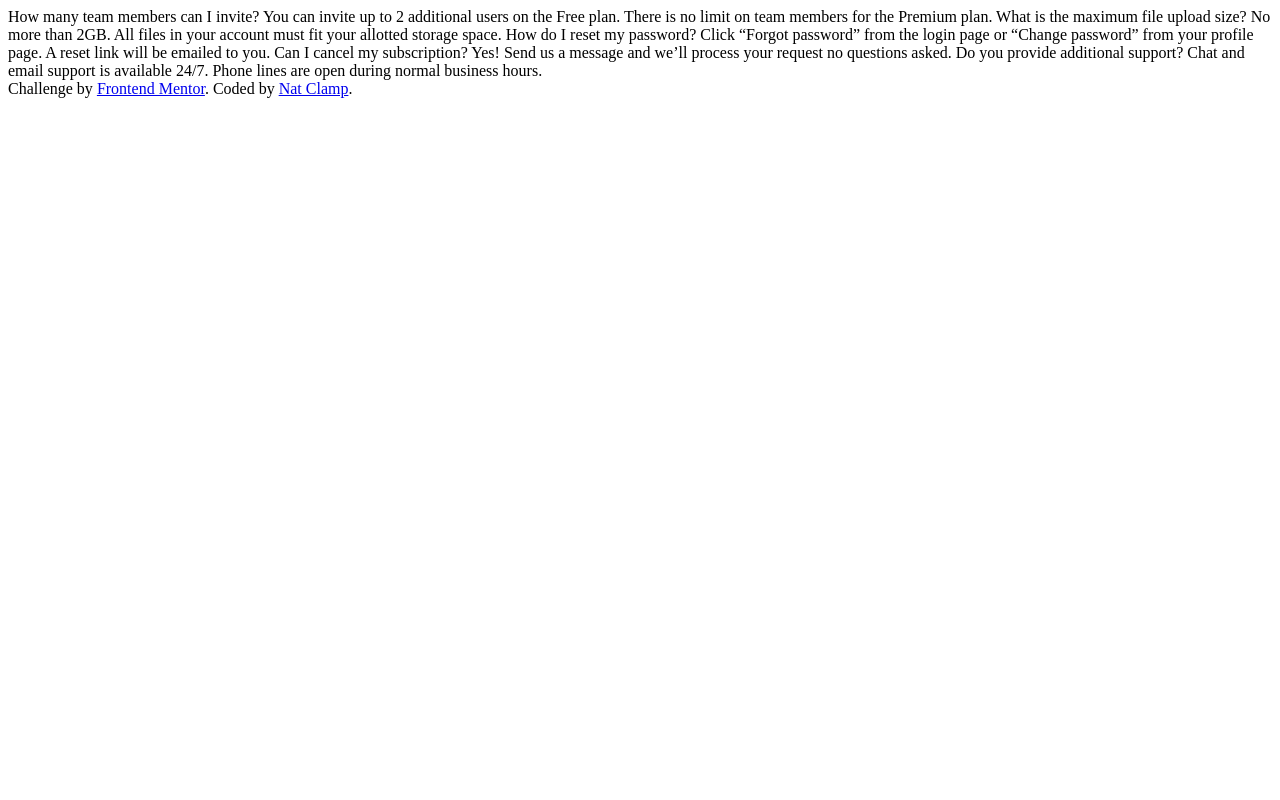
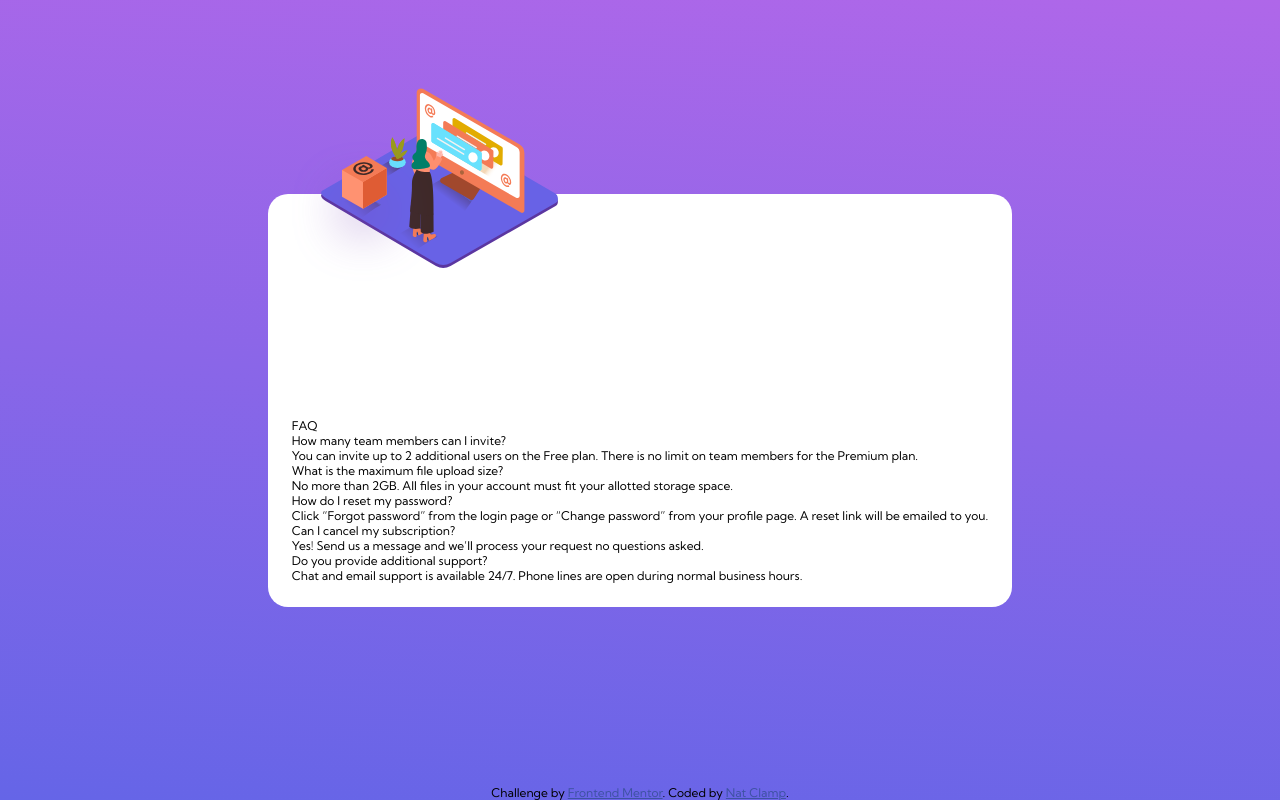
Before and after one commit to NatClamp/frontend-mentor-faq-accordian, a website: page index.html in a window 1280 px wide. Drawn offline with Linux system fonts and the light colour scheme.

Commit message:
some basics

```diff
--- a/index.html
+++ b/index.html
@@ -6,30 +6,75 @@
 
   <link rel="icon" type="image/png" sizes="32x32" href="./images/favicon-32x32.png">
   <link rel="preconnect" href="https://fonts.gstatic.com">
+  <link href="css/index.css" rel="stylesheet">
   <link href="https://fonts.googleapis.com/css2?family=Kumbh+Sans:wght@400;700&display=swap" rel="stylesheet">
   <title>Frontend Mentor | FAQ Accordion Card</title>
 </head>
 <body>
-  How many team members can I invite?
-  You can invite up to 2 additional users on the Free plan. There is no limit on
-  team members for the Premium plan.
+  <main class="card">
+    <section class="card__left">
+      <div class="img-container">
+        <img class="main-img--mobile" src="images/illustration-woman-online-mobile.svg" alt="">
+      </div>
+      <!-- <div class="img-container">
+        <img class="main-img--desktop" src="images/illustration-woman-online-desktop.svg" alt="">
+      </div> -->
 
-  What is the maximum file upload size?
-  No more than 2GB. All files in your account must fit your allotted storage space.
+    </section>
+    <section class="card__right">
+      <h1>FAQ</h1>
+      <div class="accordian">
+        <div class="accordian__section">
+          <h2 class="question">How many team members can I invite?</h2>
+          <div class="answer">
+            <div class="answer__content">
+              <p>You can invite up to 2 additional users on the Free plan. There is no limit on
+                team members for the Premium plan.</p>
+            </div>
+          </div>
+        </div>
 
-  How do I reset my password?
-  Click “Forgot password” from the login page or “Change password” from your profile page.
-  A reset link will be emailed to you.
+        <div class="accordian__section">
+          <h2 class="question">What is the maximum file upload size?</h2>
+          <div class="answer">
+            <div class="answer__content">
+              <p>No more than 2GB. All files in your account must fit your allotted storage space.
+              </p>
+            </div>
+          </div>
+        </div>
 
-  Can I cancel my subscription?
-  Yes! Send us a message and we’ll process your request no questions asked.
+        <div class="accordian__section">
+          <h2 class="question">How do I reset my password?</h2>
+          <div class="answer">
+            <div class="answer__content">
+              <p>Click “Forgot password” from the login page or “Change password” from your profile page. A reset link will be emailed to you.</p>
+            </div>
+          </div>
+        </div>
 
-  Do you provide additional support?
-  Chat and email support is available 24/7. Phone lines are open during normal business hours.
+        <div class="accordian__section">
+          <h2 class="question">Can I cancel my subscription?</h2>
+          <div class="answer">
+            <div class="answer__content">
+              <p>Yes! Send us a message and we’ll process your request no questions asked.</p>
+            </div>
+          </div>
+        </div>
 
+        <div class="accordian__section">
+          <h2 class="question">Do you provide additional support?</h2>
+          <div class="answer">
+            <div class="answer__content">
+              <p>Chat and email support is available 24/7. Phone lines are open during normal business hours.</p>
+            </div>
+          </div>
+        </div>
+      </div>
+    </section>
+  </main>
   <div class="attribution">
-    Challenge by <a href="https://www.frontendmentor.io?ref=challenge" target="_blank">Frontend Mentor</a>.
-    Coded by <a href="https://natalieclamp.com/">Nat Clamp</a>.
+    <p>Challenge by <a href="https://www.frontendmentor.io?ref=challenge" target="_blank">Frontend Mentor</a>. Coded by <a href="https://natalieclamp.com/">Nat Clamp</a>.</p>
   </div>
 </body>
 </html>
--- a/scss/_reset.scss
+++ b/scss/_reset.scss
@@ -13,3 +13,9 @@
   button {
     cursor: pointer;
   }
+
+  h1, h2, p {
+    font-family: $font;
+    font-size: $body-size;
+    font-weight: $body-weight;
+}
--- a/scss/index.scss
+++ b/scss/index.scss
@@ -1,9 +1,38 @@
 @import './variables';
 @import './reset';
 
+body {
+    width: 100vw;
+    height: 100vh;
+    background-image: linear-gradient(5deg, $SoftBlue, $SoftViolet);
+    display: flex;
+    align-items: center;
+    justify-content: center;
+}
+
+.card {
+    max-width: 80%;
+    background-color: #fff;
+    padding: 1.5rem;
+    border-radius: 20px;
+    display: flex;
+    flex-direction: column;
+}
+
+.img-container {
+    width: 100%;
+    position: relative;
+    top: -130px;
+}
+
 .attribution {
-    font-size: 11px; text-align: center;
-
+    position: absolute;
+    bottom: 0;
+    text-align: center;
+    width: 100%;
+    p {
+        margin: 0 auto;
+    }
     a {
         color: hsl(228, 45%, 44%);
         }
```
Also changed, not shown: css/index.css, 1 other file.
